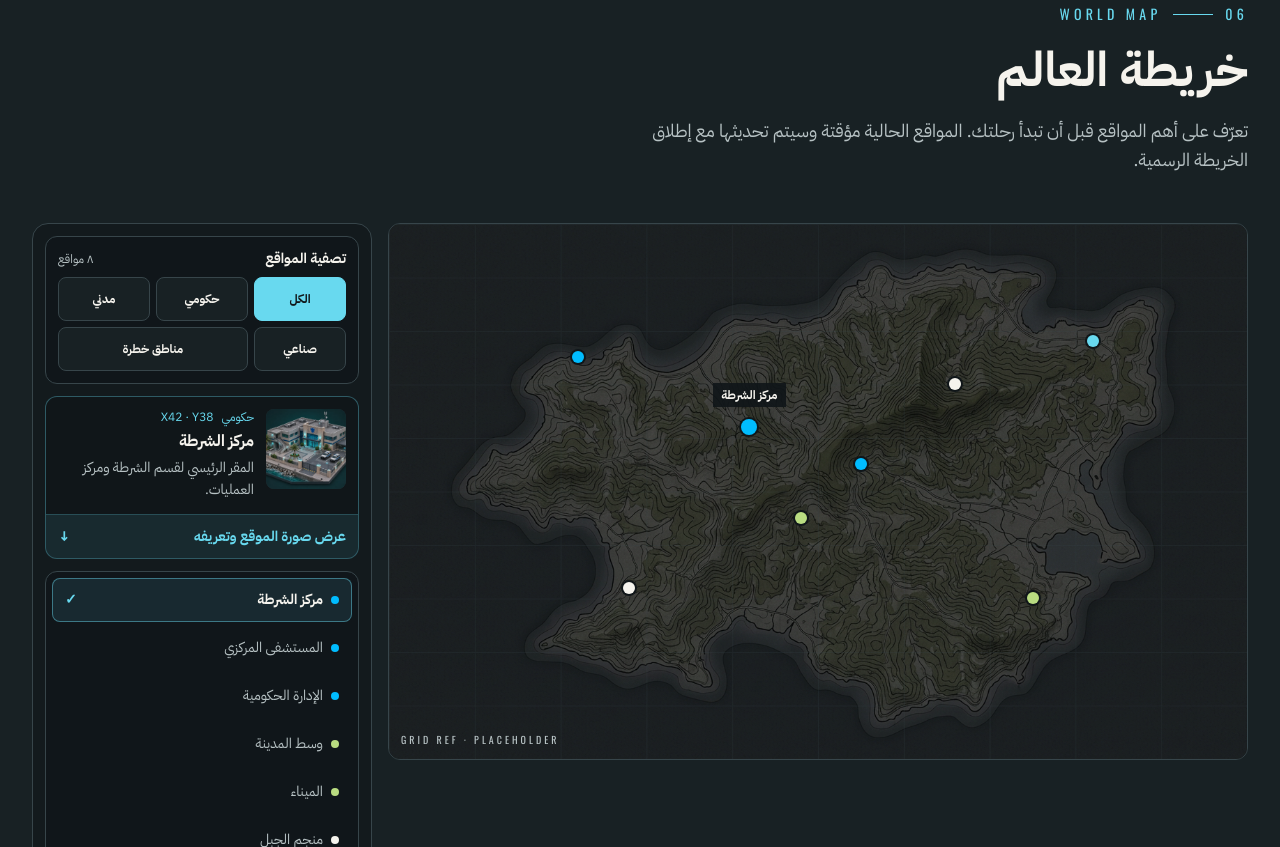
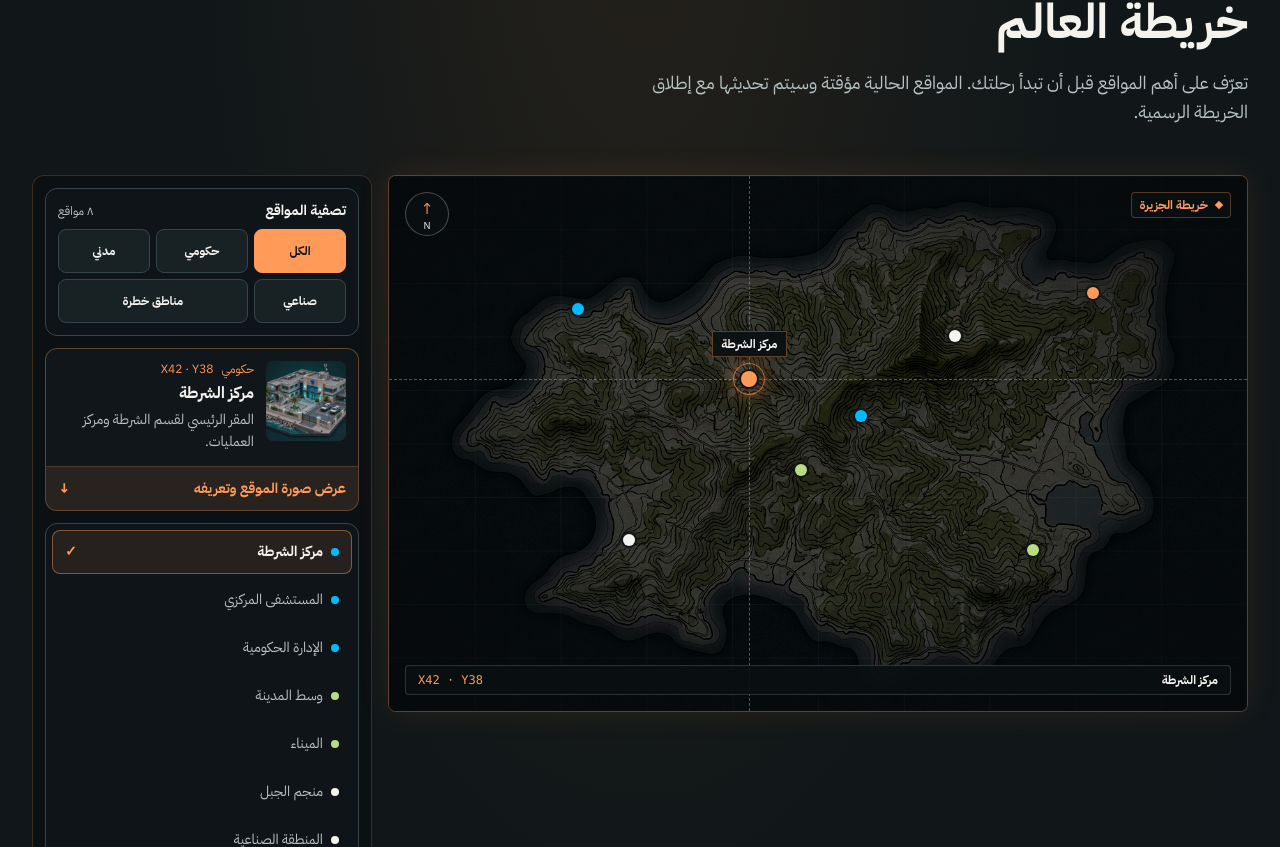
Before and after one commit to dhybalrwqy911-png/nextjs-boilerplate, a Next.js app: page /map in a window 1280 px wide. Shown: the part 733-1580 px from the top of the page. Built offline with nearby package versions, Linux system fonts and the light colour scheme.

Commit message:
Give the world map a tactical display inspired by the reference

```diff
--- a/components/interactive-map.tsx
+++ b/components/interactive-map.tsx
@@ -72,7 +72,7 @@ export function InteractiveMap() {
   }
 
   return (
-    <section id="map" aria-labelledby="map-title" className="border-y border-border bg-surface py-8 md:py-36">
+    <section id="map" aria-labelledby="map-title" className="border-y border-border bg-[radial-gradient(ellipse_at_top,#25211b_0%,#111719_48%,#101619_100%)] py-8 md:py-24" style={{ "--accent": "#ff9a58" } as React.CSSProperties}>
       <div className="mx-auto flex max-w-7xl flex-col gap-5 px-4 md:gap-12 md:px-8">
         <SectionHeading
           index="06"
@@ -82,22 +82,35 @@ export function InteractiveMap() {
         />
 
         <Reveal className="grid gap-3 md:gap-4 lg:items-start lg:grid-cols-[minmax(0,1fr)_340px]">
-          <div className="relative row-start-2 aspect-[4/3] overflow-hidden rounded-xl border lg:row-start-auto border-border bg-background md:aspect-[16/10]">
+          <div className="relative isolate row-start-2 aspect-[4/3] overflow-hidden rounded-lg border border-accent/35 bg-[#0b1012] shadow-[0_0_32px_#ff8a371a] md:aspect-[16/10] lg:row-start-auto">
             <Image
               src="/images/map.png"
               alt="خريطة طبوغرافية للجزيرة"
               fill
               sizes="(min-width: 1024px) 70vw, 100vw"
-              className="object-cover opacity-80"
+              className="object-cover opacity-90 contrast-125"
             />
             <div
-              className="pointer-events-none absolute inset-0 opacity-20"
+              className="pointer-events-none absolute inset-0 opacity-35"
               style={{
                 backgroundImage:
-                  "linear-gradient(var(--border) 1px, transparent 1px), linear-gradient(90deg, var(--border) 1px, transparent 1px)",
+                  "linear-gradient(#789ea833 1px, transparent 1px), linear-gradient(90deg, #789ea833 1px, transparent 1px)",
                 backgroundSize: "10% 10%",
               }}
             />
+            <div aria-hidden="true" className="pointer-events-none absolute inset-0 bg-[radial-gradient(ellipse_at_center,transparent_45%,#070a0cc9_100%)]" />
+            <div aria-hidden="true" className="pointer-events-none absolute inset-0">
+              <div className="absolute inset-x-0 border-t border-dashed border-accent/45" style={{ top: `${selected.y}%` }} />
+              <div className="absolute inset-y-0 border-l border-dashed border-accent/45" style={{ left: `${selected.x}%` }} />
+            </div>
+            <div className="pointer-events-none absolute start-2 top-2 flex items-center gap-2 rounded-sm border border-accent/30 bg-[#0b1012]/90 px-2 py-1 text-xs font-bold text-accent md:start-4 md:top-4">
+              <span aria-hidden="true" className="size-1.5 rotate-45 bg-accent" />
+              خريطة الجزيرة
+            </div>
+            <div aria-label="الشمال أعلى الخريطة" className="pointer-events-none absolute end-2 top-2 flex size-9 flex-col items-center justify-center rounded-full border border-white/25 bg-[#0b1012]/90 text-[10px] leading-none text-foreground md:end-4 md:top-4 md:size-11">
+              <span aria-hidden="true" className="text-base text-accent">↑</span>
+              <span aria-hidden="true">N</span>
+            </div>
             <ul className="absolute inset-0">
               {visible.map((loc) => {
                 const isSelected = loc.id === selected.id;
@@ -112,16 +125,16 @@ export function InteractiveMap() {
                       onClick={() => setSelectedId(loc.id)}
                       aria-pressed={isSelected}
                       aria-label={loc.name}
-                      className="group relative flex size-8 items-center justify-center focus-visible:outline-2 focus-visible:outline-accent"
+                      className="group relative flex size-11 items-center justify-center focus-visible:outline-2 focus-visible:outline-accent"
                     >
-                      <span className={`absolute size-3 rounded-full ${categoryColor[loc.category]} animate-ping-soft`} />
+                      {isSelected && <span aria-hidden="true" className="absolute size-8 rounded-full border border-accent/60 bg-accent/10 shadow-[0_0_18px_#ff8a3766]" />}
                       <span
-                        className={`relative rounded-full ring-2 ring-background transition-all ${categoryColor[loc.category]} ${
-                          isSelected ? "size-4" : "size-3 group-hover:size-4"
+                        className={`relative rounded-full ring-2 ring-background transition-all ${
+                          isSelected ? "size-4 bg-accent" : `size-3 group-hover:size-4 ${categoryColor[loc.category]}`
                         }`}
                       />
                       <span
-                        className={`pointer-events-none absolute bottom-full hidden md:block mb-1 whitespace-nowrap bg-background/90 px-2 py-1 text-xs font-bold text-foreground transition-opacity ${
+                        className={`pointer-events-none absolute bottom-full hidden md:block whitespace-nowrap border border-accent/35 bg-[#0b1012]/95 px-2 py-1 text-xs font-bold text-foreground transition-opacity ${
                           isSelected ? "opacity-100" : "opacity-0 group-hover:opacity-100 group-focus-visible:opacity-100"
                         }`}
                       >
@@ -132,12 +145,13 @@ export function InteractiveMap() {
                 );
               })}
             </ul>
-            <span className="absolute bottom-3 left-3 hidden md:inline font-display text-[10px] tracking-[0.3em] text-muted" dir="ltr">
-              GRID REF · PLACEHOLDER
-            </span>
+            <div className="pointer-events-none absolute inset-x-2 bottom-2 flex flex-wrap items-center justify-between gap-x-2 gap-y-1 rounded-sm border border-white/15 bg-[#0b1012]/90 px-2 py-1.5 text-xs md:inset-x-4 md:bottom-4 md:px-3">
+              <span className="font-bold text-foreground">{selected.name}</span>
+              <bdi dir="ltr" className="font-mono text-accent">{`X${selected.x} · Y${selected.y}`}</bdi>
+            </div>
           </div>
 
-          <div className="contents lg:flex lg:min-w-0 lg:flex-col lg:gap-3 lg:rounded-2xl lg:border lg:border-border lg:bg-background/60 lg:p-3">
+          <div className="contents lg:flex lg:min-w-0 lg:flex-col lg:gap-3 lg:rounded-xl lg:border lg:border-accent/20 lg:bg-[#0b1012]/80 lg:p-3">
             <div className="row-start-1 rounded-xl border border-border bg-background/80 p-3">
               <div className="mb-2 flex items-center justify-between gap-2">
                 <h3 className="text-sm font-bold text-foreground">تصفية المواقع</h3>
```
